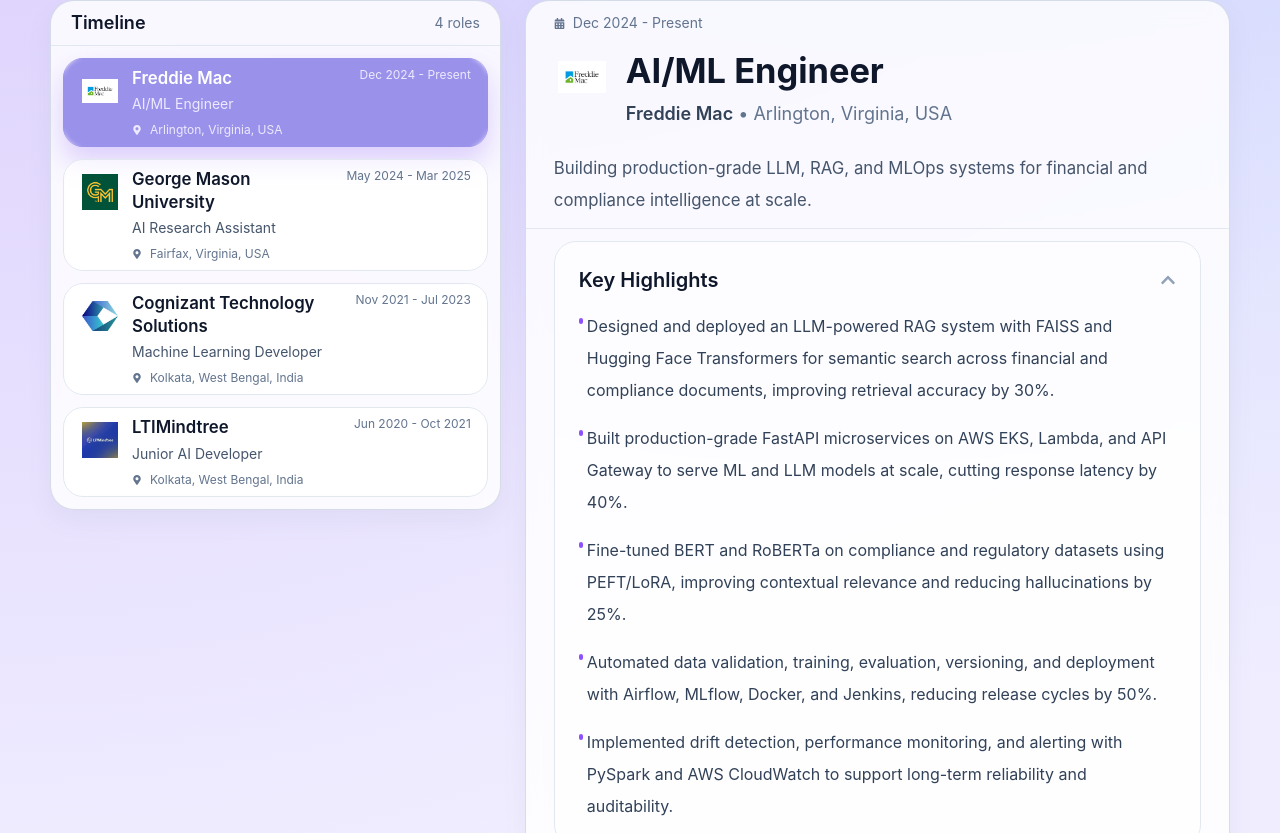
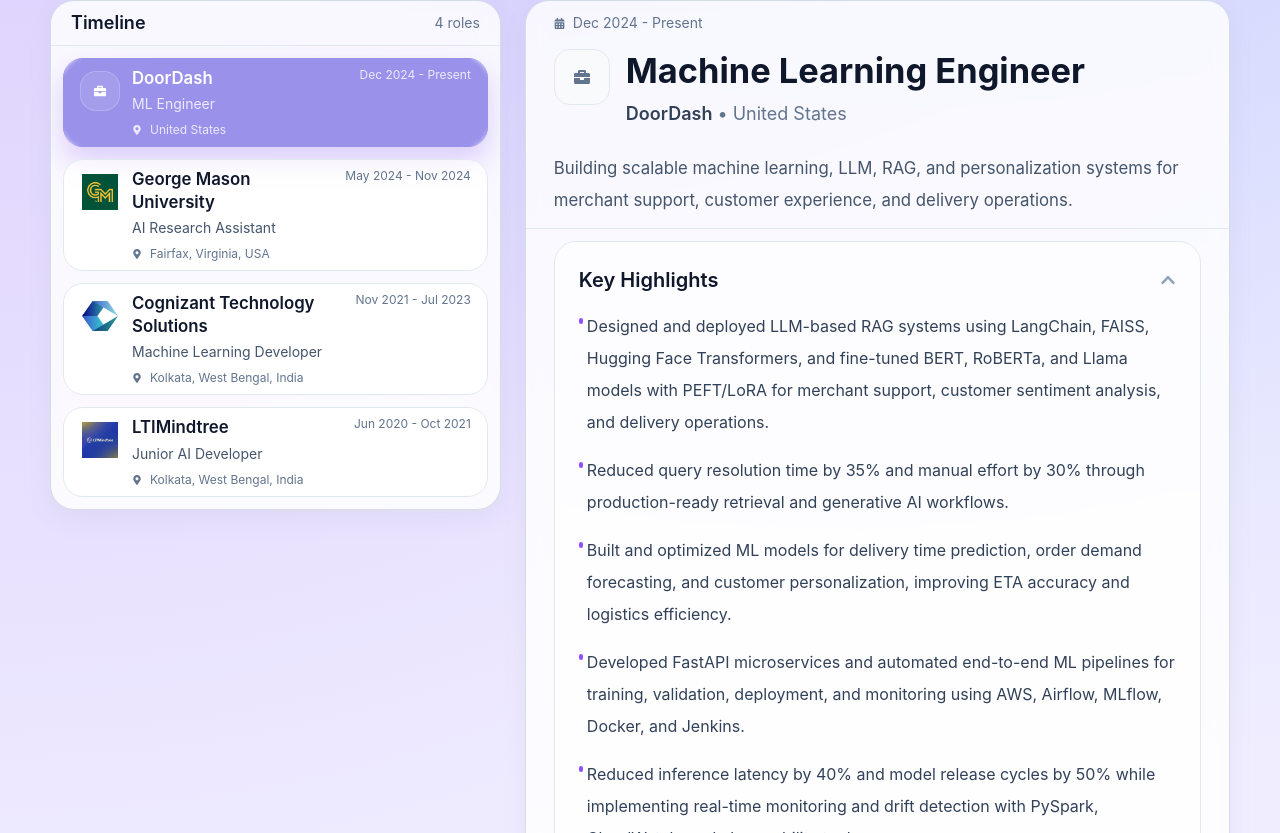
Before and after one commit to Diwita19/diwitabanerjee_portfolio, a React (Vite) app: page / in a window 1280 px wide. Shown: the part 1447-2280 px from the top of the page. Built offline with nearby package versions, Linux system fonts and the light colour scheme.

Commit message:
Align experience section with latest resume

```diff
--- a/src/data/portfolioData.js
+++ b/src/data/portfolioData.js
@@ -179,33 +179,34 @@
 ]
 
 export const experienceData = [{
-        company: 'Freddie Mac',
-        logo: `${import.meta.env.BASE_URL}logos/Freddie_Mac_logo.png`,
-        role: 'AI/ML Engineer',
-        shortRole: 'AI/ML Engineer',
+        company: 'DoorDash',
+        logo: '',
+        role: 'Machine Learning Engineer',
+        shortRole: 'ML Engineer',
         duration: 'Dec 2024 - Present',
-        location: 'Arlington, Virginia, USA',
-        description: 'Building production-grade LLM, RAG, and MLOps systems for financial and compliance intelligence at scale.',
+        location: 'United States',
+        description: 'Building scalable machine learning, LLM, RAG, and personalization systems for merchant support, customer experience, and delivery operations.',
         highlights: [
-            'Designed and deployed an LLM-powered RAG system with FAISS and Hugging Face Transformers for semantic search across financial and compliance documents, improving retrieval accuracy by 30%.',
-            'Built production-grade FastAPI microservices on AWS EKS, Lambda, and API Gateway to serve ML and LLM models at scale, cutting response latency by 40%.',
-            'Fine-tuned BERT and RoBERTa on compliance and regulatory datasets using PEFT/LoRA, improving contextual relevance and reducing hallucinations by 25%.',
-            'Automated data validation, training, evaluation, versioning, and deployment with Airflow, MLflow, Docker, and Jenkins, reducing release cycles by 50%.',
-            'Implemented drift detection, performance monitoring, and alerting with PySpark and AWS CloudWatch to support long-term reliability and auditability.',
+            'Designed and deployed LLM-based RAG systems using LangChain, FAISS, Hugging Face Transformers, and fine-tuned BERT, RoBERTa, and Llama models with PEFT/LoRA for merchant support, customer sentiment analysis, and delivery operations.',
+            'Reduced query resolution time by 35% and manual effort by 30% through production-ready retrieval and generative AI workflows.',
+            'Built and optimized ML models for delivery time prediction, order demand forecasting, and customer personalization, improving ETA accuracy and logistics efficiency.',
+            'Developed FastAPI microservices and automated end-to-end ML pipelines for training, validation, deployment, and monitoring using AWS, Airflow, MLflow, Docker, and Jenkins.',
+            'Reduced inference latency by 40% and model release cycles by 50% while implementing real-time monitoring and drift detection with PySpark, CloudWatch, and observability tools.',
+            'Collaborated with data scientists, product managers, and software engineers to deliver personalization and automation features using Hugging Face Transformers, Keras, and custom Python feature-engineering pipelines.',
         ],
-        tech: ['Python', 'LLMs', 'RAG', 'FAISS', 'Hugging Face', 'FastAPI', 'AWS', 'PySpark', 'MLflow', 'Airflow', 'Docker', 'Jenkins'],
+        tech: ['Python', 'LLMs', 'Generative AI', 'RAG', 'LangChain', 'FAISS', 'Hugging Face', 'BERT', 'RoBERTa', 'Llama', 'PEFT/LoRA', 'FastAPI', 'AWS', 'PySpark', 'MLflow', 'Airflow', 'Docker', 'Jenkins', 'Keras'],
     },
     {
         company: 'George Mason University',
         logo: `${import.meta.env.BASE_URL}logos/gmu_logo.png`,
         role: 'AI Research Assistant',
         shortRole: 'AI Research Assistant',
-        duration: 'May 2024 - Mar 2025',
+        duration: 'May 2024 - Nov 2024',
         location: 'Fairfax, Virginia, USA',
         description: 'Research on multimodal AI systems, medical VQA, fairness, robustness, and deployable generative AI prototypes.',
         highlights: [
             'Developed fairness and bias evaluation pipelines for multimodal AI systems including Stable Diffusion, LLaVA, and InstructBLIP across demographic groups.',
-            'Built a medical Visual Question Answering system using MIMIC-IV EHR data to support clinician queries, reducing query resolution time by 25% in controlled evaluations.',
+            'Built a medical Visual Question Answering system using MIMIC-IV EHR data to support clinician queries, reducing query resolution time by 25% in controlled user evaluations.',
             'Optimized large-scale training and inference on HPC clusters by tuning batch sizes, parallelism, and memory usage, reducing end-to-end runtime by 40%.',
             'Designed and tested prompt-injection defense and robustness pipelines to improve generative AI safety and reliability.',
             'Published research findings and collaborated with faculty and students to translate experimental AI systems into practical prototypes.',
@@ -224,7 +225,7 @@
             'Built predictive machine learning models for lead, case, and renewal scoring to help sales and service teams prioritize work.',
             'Automated nightly training, validation, and batch inference pipelines so models stayed current with fresh enterprise data.',
             'Developed dashboards to track precision, recall, adoption, and drift, with automated alerts when performance degraded.',
-            'Integrated ML services into production systems using secure REST APIs, event-driven pipelines, and authentication mechanisms.',
+            'Integrated ML services into production systems via secure FastAPI REST APIs, Kafka event-driven pipelines, and OAuth authentication to reduce integration time and improve deployment reliability.',
             'Implemented CI/CD pipelines with automated testing and rollback strategies for stable, repeatable ML deployments.',
         ],
         tech: ['Python', 'Machine Learning', 'REST APIs', 'Event-Driven Pipelines', 'CI/CD', 'Dashboards', 'Model Monitoring'],
```
